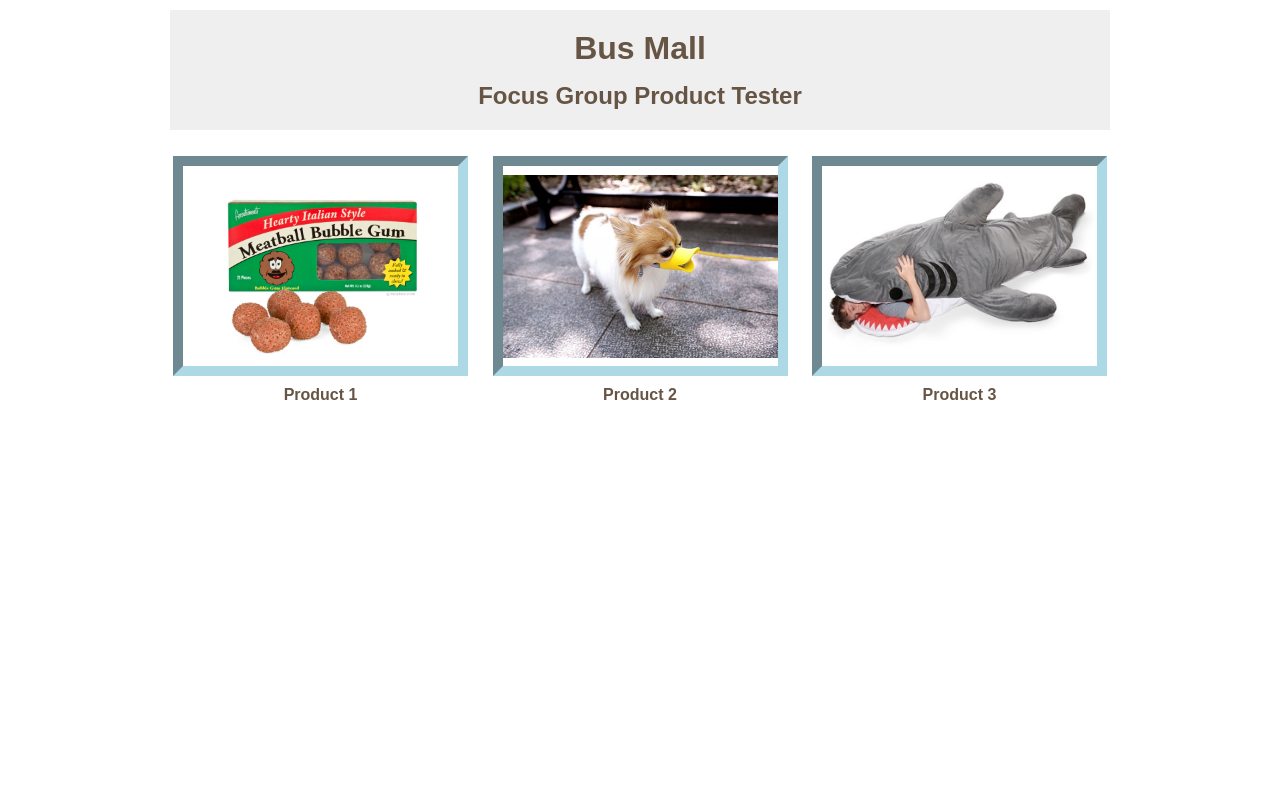
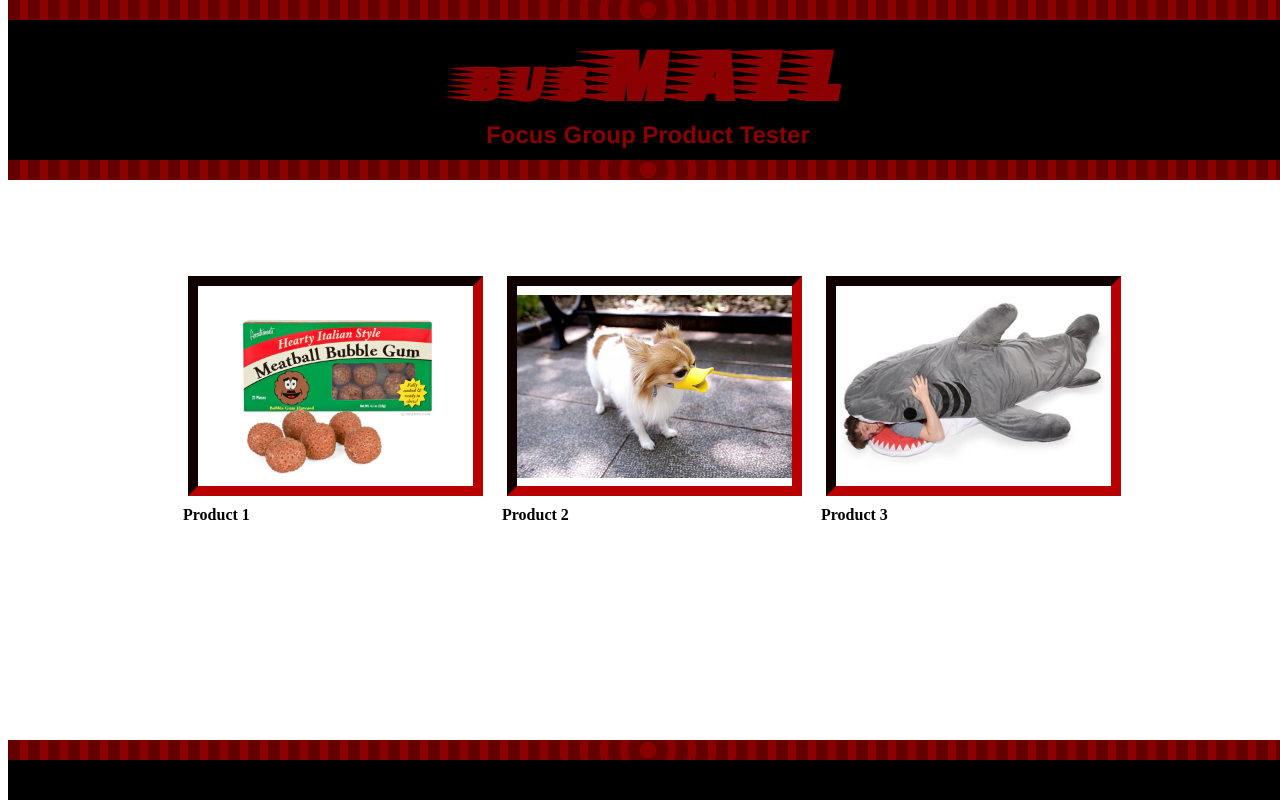
Before and after one commit to OgreBuzzard/ogrebuzzard.github.io, a plain HTML site: page index.html in a window 1280 px wide. Drawn offline with nearby package versions, Linux system fonts and the light colour scheme.

Commit message:
deploying style changes

```diff
--- a/index.html
+++ b/index.html
@@ -4,21 +4,28 @@
     <title>Bus Mall</title>
 <!-- <link rel="stylesheet" href="reset.css"> -->
     <link rel="stylesheet" href="style.css">
+    <link href="https://fonts.googleapis.com/css?family=Faster+One" rel="stylesheet">
     <script src="https://cdnjs.cloudflare.com/ajax/libs/Chart.js/2.7.1/Chart.js"></script>
   </head>
   <body>
     <header>
-      <h1>Bus Mall</h1>
-      <h2>Focus Group Product Tester</h2>
+      <span class="pattern"></span>
+        <section>
+          <h1><span>bus</span><span>mall</span></h1>
+          <h2>Focus Group Product Tester</h2>
+        </section>
+      <span class="pattern"></span>
     </header>
     <main>
       <ul id="prodPicker">
         <li class="productList"><img id="prodLeft" class="product"><p>Product 1</p></li>
         <li class="productList"><img id="prodCenter" class="product"><p>Product 2</p></li>
         <li class="productList"><img id="prodRight" class="product"><p>Product 3</p></li>
-      <ul id="results"></ul>
       <canvas id="productChart"></canvas>
     </main>
+  <footer>
+    <span class="pattern"></span>
+  </footer>
   </body>
   <script src="app.js"></script>
 </html>
--- a/style.css
+++ b/style.css
@@ -1,24 +1,78 @@
-* {
-  font-family: Arial, Verdana, sans-serif;
-  color: #654;
+/*body {
+  width: 960px;
+  margin: 0 auto;
+}*/
+
+header {
+  width: 100%;
+  position: fixed;
+  top: 0;
   text-align: center;
+  background: black;
 }
 
-body {
+header section {
   width: 960px;
   margin: 0 auto;
+  height: 140px;
 }
 
-header {
-  background-color: #EFEFEF;
-  height: 100px;
-  margin: 10px;
-  padding: 10px;
+header h1 {
+  margin-top: 0;
+  padding-top: 0;
+  font-family: 'Faster One', cursive;
+  font-size: 90px;
+  text-transform: capitalize;
+}
+
+header h1 span:first-of-type {
+  font-size: 60px;
+  text-transform: lowercase;
+}
+
+header h2 {
+  font-family: Helvetica;
 }
 
 h1, h2 {
   margin: 5px;
-  padding: 5px;
+  padding: 0px;
+  color: darkred;
+}
+
+.pattern {
+  background: repeating-radial-gradient(
+  circle,
+  darkred,
+  darkred 8px,
+  #650000 8px,
+  #650000 20px);
+  display: block;
+  width: 100%;
+  height: 20px;
+}
+
+main {
+  width: 960px;
+  margin: 200px 120px auto;
+  padding: 50px;
+}
+
+footer {
+  position: fixed;
+  bottom: 0;
+  width: 100%;
+  height: 60px;
+  background: black;
+}
+
+footer p {
+  width: 100%;
+  text-align: center;
+  font-size: 20px;
+  font-family: helvetica;
+  margin-top: 20px;
+  color: #999;
 }
 
 .prodPicker {
@@ -29,7 +83,7 @@ h1, h2 {
 }
 
 .product {
-  border: 10px inset lightblue;
+  border: 10px inset #650000;
   cursor: pointer;
   width: 275px;
   float: left;
@@ -37,10 +91,6 @@ h1, h2 {
   height: 200px;
   background-color: #FFF;
   object-fit: contain;
-}
-
-#results {
-
 }
 
 ul {
```
Also changed, not shown: 1 other file.
